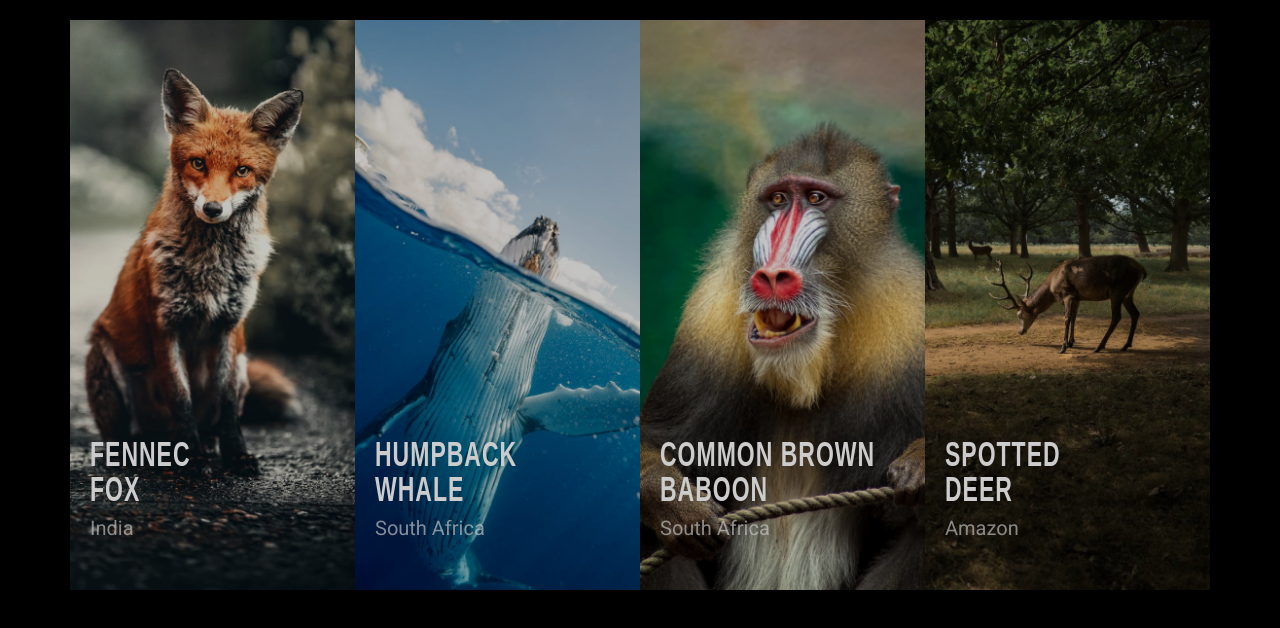
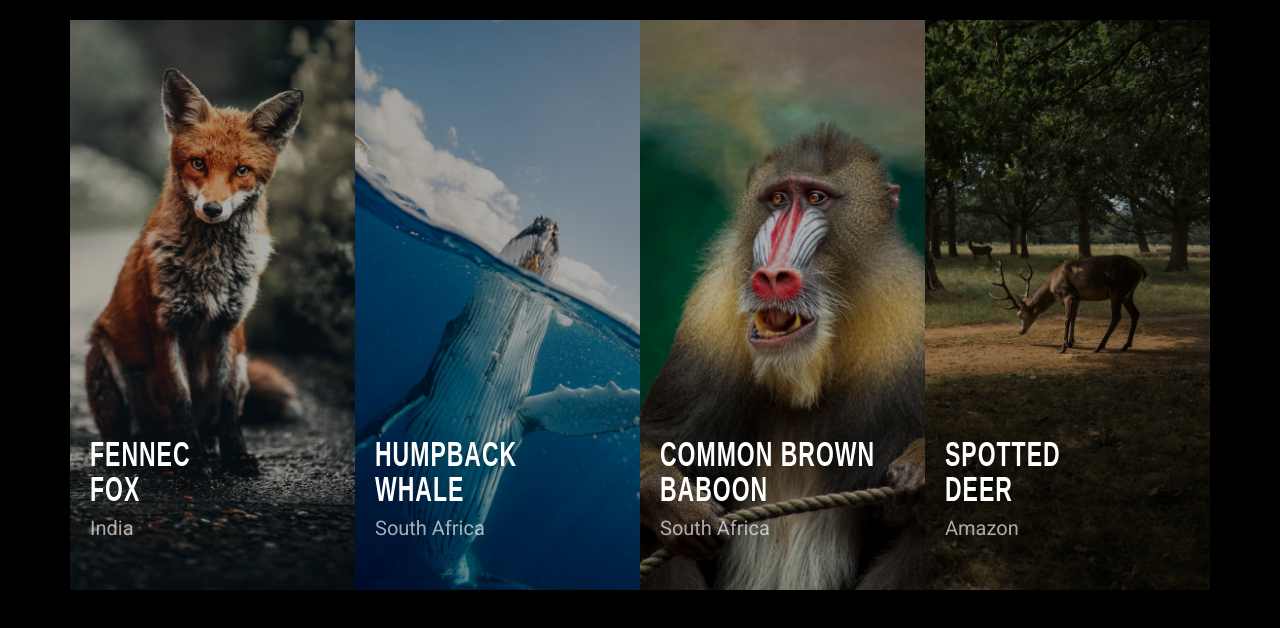
Before and after one commit to blaise789/COA-Take-home-challenge, a plain HTML site: page index.html in a window 1280 px wide. Drawn offline with Linux system fonts and the light colour scheme.

Commit message:
finally satisfied

```diff
--- a/index.css
+++ b/index.css
@@ -23,7 +23,9 @@ body {
     position: relative;
     overflow: hidden;
     width: 100%;
-    opacity: 0.8;
+    opacity: 1;
+
+
 
 
 }
@@ -33,6 +35,7 @@ body {
     height: 100%;
     object-fit: cover;
     transition: all  0.4s ease;
+    filter: brightness(70%)
 }
 
 .gallery-item-overlay {
```
